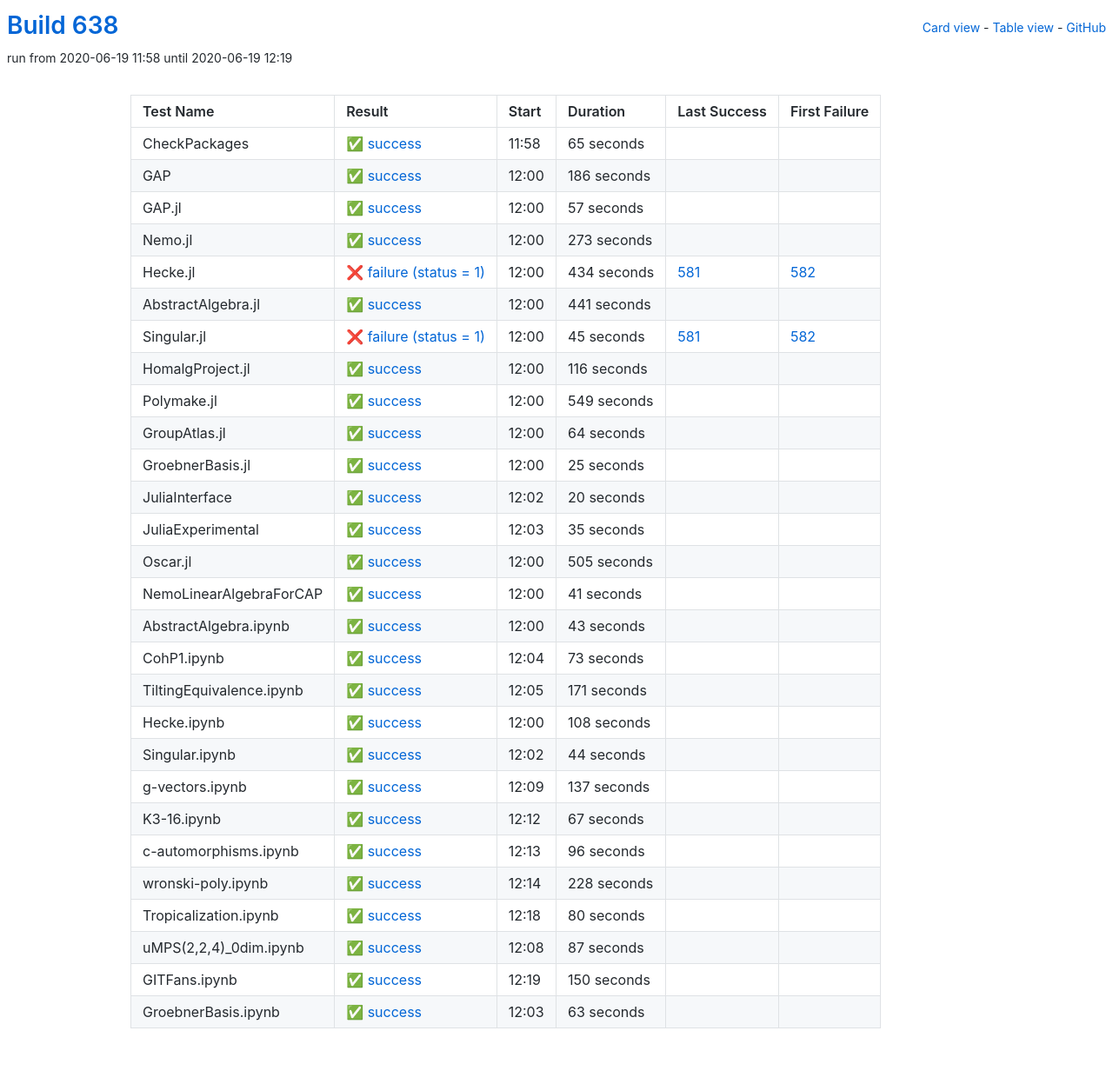
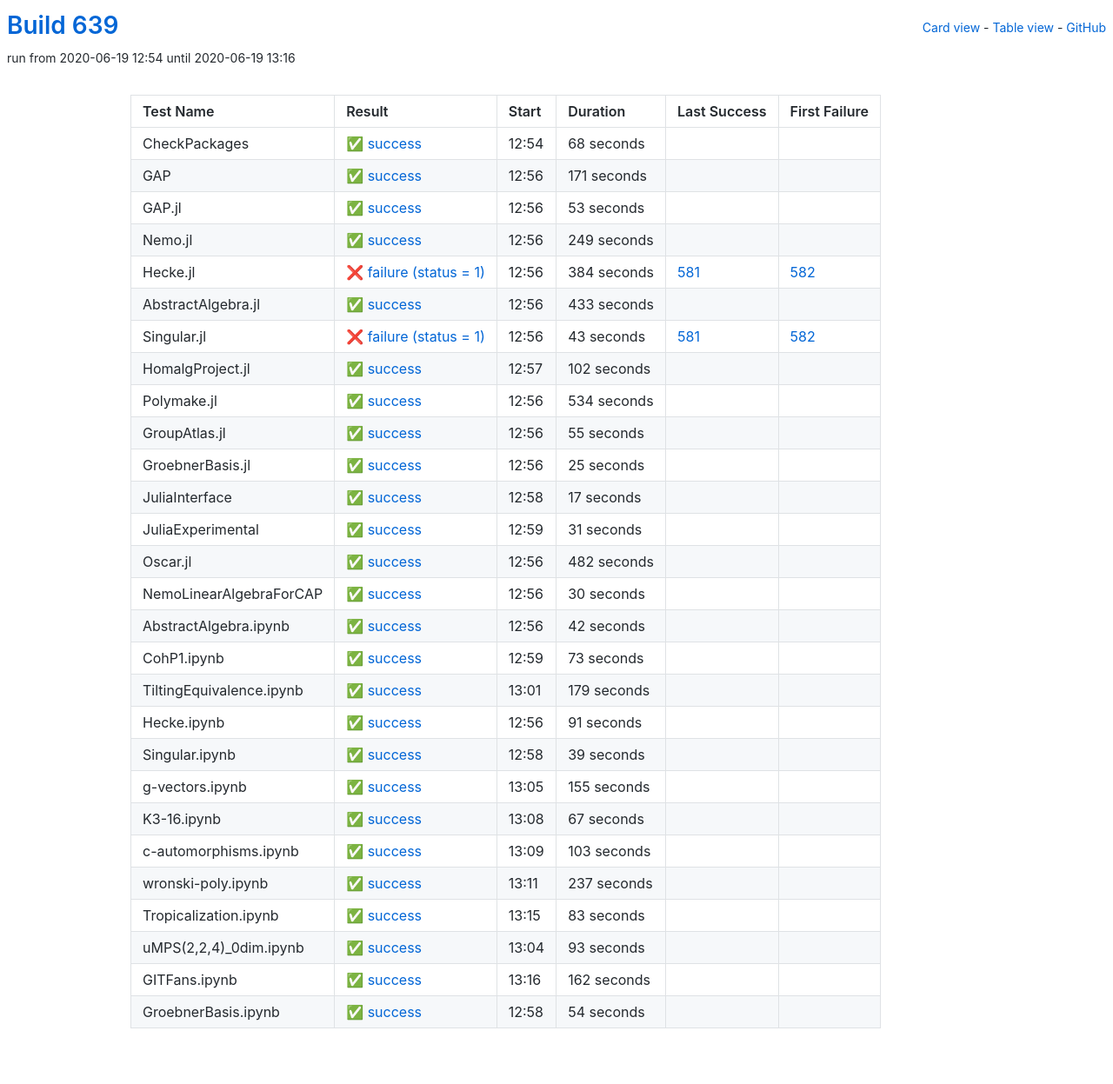
Before and after one commit to oscar-system/oscar-ci-status-1.4, a Jekyll site: the page built from table.html, in a window 1280 px wide. Shown: the whole page at 87% size. Built offline with Jekyll 4.4.1, drawn with Linux system fonts in a browser that asks for light colours.

Commit message:
Build #639

```diff
--- a/_data/ci.yml
+++ b/_data/ci.yml
@@ -1,6 +1,6 @@
 ---
-build: 638
-build_url: https://oscarci.mathematik.uni-kl.de/job/oscar-julia-1.4/638/
+build: 639
+build_url: https://oscarci.mathematik.uni-kl.de/job/oscar-julia-1.4/639/
 job: oscar-julia-1.4
 organization: oscar-system
 repo: oscar-ci-status-1.4
@@ -8,128 +8,128 @@ repourl: https://github.com/oscar-system/oscar-ci-status-1.4
 tests:
 - name: CheckPackages
   id: checkpackages
-  log: https://oscarci.mathematik.uni-kl.de/job/oscar-julia-1.4/638/artifact/logs/build-638/CheckPackages.log
-  start: 2020-06-19 11:58
+  log: https://oscarci.mathematik.uni-kl.de/job/oscar-julia-1.4/639/artifact/logs/build-639/CheckPackages.log
+  start: 2020-06-19 12:54
   success: true
   exitcode: 0
   status: success
-  duration: 65
+  duration: 68
   last_success: false
   last_success_url:
   first_failure: false
   first_failure_url:
 - name: GAP
   id: gap
-  log: https://oscarci.mathematik.uni-kl.de/job/oscar-julia-1.4/638/artifact/logs/build-638/GAP.log
-  start: 2020-06-19 12:00
+  log: https://oscarci.mathematik.uni-kl.de/job/oscar-julia-1.4/639/artifact/logs/build-639/GAP.log
+  start: 2020-06-19 12:56
   success: true
   exitcode: 0
   status: success
-  duration: 186
+  duration: 171
   last_success: false
   last_success_url:
   first_failure: false
   first_failure_url:
 - name: GAP.jl
   id: gap-jl
-  log: https://oscarci.mathematik.uni-kl.de/job/oscar-julia-1.4/638/artifact/logs/build-638/GAP.jl.log
-  start: 2020-06-19 12:00
+  log: https://oscarci.mathematik.uni-kl.de/job/oscar-julia-1.4/639/artifact/logs/build-639/GAP.jl.log
+  start: 2020-06-19 12:56
   success: true
   exitcode: 0
   status: success
-  duration: 57
+  duration: 53
   last_success: false
   last_success_url:
   first_failure: false
   first_failure_url:
 - name: Nemo.jl
   id: nemo-jl
-  log: https://oscarci.mathematik.uni-kl.de/job/oscar-julia-1.4/638/artifact/logs/build-638/Nemo.jl.log
-  start: 2020-06-19 12:00
+  log: https://oscarci.mathematik.uni-kl.de/job/oscar-julia-1.4/639/artifact/logs/build-639/Nemo.jl.log
+  start: 2020-06-19 12:56
   success: true
   exitcode: 0
   status: success
-  duration: 273
+  duration: 249
   last_success: false
   last_success_url:
   first_failure: false
   first_failure_url:
 - name: Hecke.jl
   id: hecke-jl
-  log: https://oscarci.mathematik.uni-kl.de/job/oscar-julia-1.4/638/artifact/logs/build-638/Hecke.jl.log
-  start: 2020-06-19 12:00
+  log: https://oscarci.mathematik.uni-kl.de/job/oscar-julia-1.4/639/artifact/logs/build-639/Hecke.jl.log
+  start: 2020-06-19 12:56
   success: false
   exitcode: 1
   status: failure
-  duration: 434
+  duration: 384
   last_success: 581
   last_success_url: https://oscarci.mathematik.uni-kl.de/job/oscar-julia-1.4/581/
   first_failure: 582
   first_failure_url: https://oscarci.mathematik.uni-kl.de/job/oscar-julia-1.4/582/
 - name: AbstractAlgebra.jl
   id: abstractalgebra-jl
-  log: https://oscarci.mathematik.uni-kl.de/job/oscar-julia-1.4/638/artifact/logs/build-638/AbstractAlgebra.jl.log
-  start: 2020-06-19 12:00
+  log: https://oscarci.mathematik.uni-kl.de/job/oscar-julia-1.4/639/artifact/logs/build-639/AbstractAlgebra.jl.log
+  start: 2020-06-19 12:56
   success: true
   exitcode: 0
   status: success
-  duration: 441
+  duration: 433
   last_success: false
   last_success_url:
   first_failure: false
   first_failure_url:
 - name: Singular.jl
   id: singular-jl
-  log: https://oscarci.mathematik.uni-kl.de/job/oscar-julia-1.4/638/artifact/logs/build-638/Singular.jl.log
-  start: 2020-06-19 12:00
+  log: https://oscarci.mathematik.uni-kl.de/job/oscar-julia-1.4/639/artifact/logs/build-639/Singular.jl.log
+  start: 2020-06-19 12:56
   success: false
   exitcode: 1
   status: failure
-  duration: 45
+  duration: 43
   last_success: 581
   last_success_url: https://oscarci.mathematik.uni-kl.de/job/oscar-julia-1.4/581/
   first_failure: 582
   first_failure_url: https://oscarci.mathematik.uni-kl.de/job/oscar-julia-1.4/582/
 - name: HomalgProject.jl
   id: homalgproject-jl
-  log: https://oscarci.mathematik.uni-kl.de/job/oscar-julia-1.4/638/artifact/logs/build-638/HomalgProject.jl.log
-  start: 2020-06-19 12:00
+  log: https://oscarci.mathematik.uni-kl.de/job/oscar-julia-1.4/639/artifact/logs/build-639/HomalgProject.jl.log
+  start: 2020-06-19 12:57
   success: true
   exitcode: 0
   status: success
-  duration: 116
+  duration: 102
   last_success: false
   last_success_url:
   first_failure: false
   first_failure_url:
 - name: Polymake.jl
   id: polymake-jl
-  log: https://oscarci.mathematik.uni-kl.de/job/oscar-julia-1.4/638/artifact/logs/build-638/Polymake.jl.log
-  start: 2020-06-19 12:00
+  log: https://oscarci.mathematik.uni-kl.de/job/oscar-julia-1.4/639/artifact/logs/build-639/Polymake.jl.log
+  start: 2020-06-19 12:56
   success: true
   exitcode: 0
   status: success
-  duration: 549
+  duration: 534
   last_success: false
   last_success_url:
   first_failure: false
   first_failure_url:
 - name: GroupAtlas.jl
   id: groupatlas-jl
-  log: https://oscarci.mathematik.uni-kl.de/job/oscar-julia-1.4/638/artifact/logs/build-638/GroupAtlas.jl.log
-  start: 2020-06-19 12:00
+  log: https://oscarci.mathematik.uni-kl.de/job/oscar-julia-1.4/639/artifact/logs/build-639/GroupAtlas.jl.log
+  start: 2020-06-19 12:56
   success: true
   exitcode: 0
   status: success
-  duration: 64
+  duration: 55
   last_success: false
   last_success_url:
   first_failure: false
   first_failure_url:
 - name: GroebnerBasis.jl
   id: groebnerbasis-jl
-  log: https://oscarci.mathematik.uni-kl.de/job/oscar-julia-1.4/638/artifact/logs/build-638/GroebnerBasis.jl.log
-  start: 2020-06-19 12:00
+  log: https://oscarci.mathematik.uni-kl.de/job/oscar-julia-1.4/639/artifact/logs/build-639/GroebnerBasis.jl.log
+  start: 2020-06-19 12:56
   success: true
   exitcode: 0
   status: success
@@ -140,68 +140,68 @@ tests:
   first_failure_url:
 - name: JuliaInterface
   id: juliainterface
-  log: https://oscarci.mathematik.uni-kl.de/job/oscar-julia-1.4/638/artifact/logs/build-638/JuliaInterface.log
-  start: 2020-06-19 12:02
+  log: https://oscarci.mathematik.uni-kl.de/job/oscar-julia-1.4/639/artifact/logs/build-639/JuliaInterface.log
+  start: 2020-06-19 12:58
   success: true
   exitcode: 0
   status: success
-  duration: 20
+  duration: 17
   last_success: false
   last_success_url:
   first_failure: false
   first_failure_url:
 - name: JuliaExperimental
   id: juliaexperimental
-  log: https://oscarci.mathematik.uni-kl.de/job/oscar-julia-1.4/638/artifact/logs/build-638/JuliaExperimental.log
-  start: 2020-06-19 12:03
+  log: https://oscarci.mathematik.uni-kl.de/job/oscar-julia-1.4/639/artifact/logs/build-639/JuliaExperimental.log
+  start: 2020-06-19 12:59
   success: true
   exitcode: 0
   status: success
-  duration: 35
+  duration: 31
   last_success: false
   last_success_url:
   first_failure: false
   first_failure_url:
 - name: Oscar.jl
   id: oscar-jl
-  log: https://oscarci.mathematik.uni-kl.de/job/oscar-julia-1.4/638/artifact/logs/build-638/Oscar.jl.log
-  start: 2020-06-19 12:00
+  log: https://oscarci.mathematik.uni-kl.de/job/oscar-julia-1.4/639/artifact/logs/build-639/Oscar.jl.log
+  start: 2020-06-19 12:56
   success: true
   exitcode: 0
   status: success
-  duration: 505
+  duration: 482
   last_success: false
   last_success_url:
   first_failure: false
   first_failure_url:
 - name: NemoLinearAlgebraForCAP
   id: nemolinearalgebraforcap
-  log: https://oscarci.mathematik.uni-kl.de/job/oscar-julia-1.4/638/artifact/logs/build-638/NemoLinearAlgebraForCAP.log
-  start: 2020-06-19 12:00
+  log: https://oscarci.mathematik.uni-kl.de/job/oscar-julia-1.4/639/artifact/logs/build-639/NemoLinearAlgebraForCAP.log
+  start: 2020-06-19 12:56
   success: true
   exitcode: 0
   status: success
-  duration: 41
+  duration: 30
   last_success: false
   last_success_url:
   first_failure: false
   first_failure_url:
 - name: AbstractAlgebra.ipynb
   id: abstractalgebra-ipynb
-  log: https://oscarci.mathematik.uni-kl.de/job/oscar-julia-1.4/638/artifact/logs/build-638/AbstractAlgebra.ipynb.log
-  start: 2020-06-19 12:00
+  log: https://oscarci.mathematik.uni-kl.de/job/oscar-julia-1.4/639/artifact/logs/build-639/AbstractAlgebra.ipynb.log
+  start: 2020-06-19 12:56
   success: true
   exitcode: 0
   status: success
-  duration: 43
+  duration: 42
   last_success: false
   last_success_url:
   first_failure: false
   first_failure_url:
 - name: CohP1.ipynb
   id: cohp1-ipynb
-  log: https://oscarci.mathematik.uni-kl.de/job/oscar-julia-1.4/638/artifact/logs/build-638/CohP1.ipynb.log
-  start: 2020-06-19 12:04
+  log: https://oscarci.mathematik.uni-kl.de/job/oscar-julia-1.4/639/artifact/logs/build-639/CohP1.ipynb.log
+  start: 2020-06-19 12:59
   success: true
   exitcode: 0
   status: success
@@ -212,56 +212,56 @@ tests:
   first_failure_url:
 - name: TiltingEquivalence.ipynb
   id: tiltingequivalence-ipynb
-  log: https://oscarci.mathematik.uni-kl.de/job/oscar-julia-1.4/638/artifact/logs/build-638/TiltingEquivalence.ipynb.log
-  start: 2020-06-19 12:05
+  log: https://oscarci.mathematik.uni-kl.de/job/oscar-julia-1.4/639/artifact/logs/build-639/TiltingEquivalence.ipynb.log
+  start: 2020-06-19 13:01
   success: true
   exitcode: 0
   status: success
-  duration: 171
+  duration: 179
   last_success: false
   last_success_url:
   first_failure: false
   first_failure_url:
 - name: Hecke.ipynb
   id: hecke-ipynb
-  log: https://oscarci.mathematik.uni-kl.de/job/oscar-julia-1.4/638/artifact/logs/build-638/Hecke.ipynb.log
-  start: 2020-06-19 12:00
+  log: https://oscarci.mathematik.uni-kl.de/job/oscar-julia-1.4/639/artifact/logs/build-639/Hecke.ipynb.log
+  start: 2020-06-19 12:56
   success: true
   exitcode: 0
   status: success
-  duration: 108
+  duration: 91
   last_success: false
   last_success_url:
   first_failure: false
   first_failure_url:
 - name: Singular.ipynb
   id: singular-ipynb
-  log: https://oscarci.mathematik.uni-kl.de/job/oscar-julia-1.4/638/artifact/logs/build-638/Singular.ipynb.log
-  start: 2020-06-19 12:02
+  log: https://oscarci.mathematik.uni-kl.de/job/oscar-julia-1.4/639/artifact/logs/build-639/Singular.ipynb.log
+  start: 2020-06-19 12:58
   success: true
   exitcode: 0
   status: success
-  duration: 44
+  duration: 39
   last_success: false
   last_success_url:
   first_failure: false
   first_failure_url:
 - name: g-vectors.ipynb
   id: g-vectors-ipynb
-  log: https://oscarci.mathematik.uni-kl.de/job/oscar-julia-1.4/638/artifact/logs/build-638/g-vectors.ipynb.log
-  start: 2020-06-19 12:09
+  log: https://oscarci.mathematik.uni-kl.de/job/oscar-julia-1.4/639/artifact/logs/build-639/g-vectors.ipynb.log
+  start: 2020-06-19 13:05
   success: true
   exitcode: 0
   status: success
-  duration: 137
+  duration: 155
   last_success: false
   last_success_url:
   first_failure: false
   first_failure_url:
 - name: K3-16.ipynb
   id: k3-16-ipynb
-  log: https://oscarci.mathematik.uni-kl.de/job/oscar-julia-1.4/638/artifact/logs/build-638/K3-16.ipynb.log
-  start: 2020-06-19 12:12
+  log: https://oscarci.mathematik.uni-kl.de/job/oscar-julia-1.4/639/artifact/logs/build-639/K3-16.ipynb.log
+  start: 2020-06-19 13:08
   success: true
   exitcode: 0
   status: success
@@ -272,72 +272,72 @@ tests:
   first_failure_url:
 - name: c-automorphisms.ipynb
   id: c-automorphisms-ipynb
-  log: https://oscarci.mathematik.uni-kl.de/job/oscar-julia-1.4/638/artifact/logs/build-638/c-automorphisms.ipynb.log
-  start: 2020-06-19 12:13
+  log: https://oscarci.mathematik.uni-kl.de/job/oscar-julia-1.4/639/artifact/logs/build-639/c-automorphisms.ipynb.log
+  start: 2020-06-19 13:09
   success: true
   exitcode: 0
   status: success
-  duration: 96
+  duration: 103
   last_success: false
   last_success_url:
   first_failure: false
   first_failure_url:
 - name: wronski-poly.ipynb
   id: wronski-poly-ipynb
-  log: https://oscarci.mathematik.uni-kl.de/job/oscar-julia-1.4/638/artifact/logs/build-638/wronski-poly.ipynb.log
-  start: 2020-06-19 12:14
+  log: https://oscarci.mathematik.uni-kl.de/job/oscar-julia-1.4/639/artifact/logs/build-639/wronski-poly.ipynb.log
+  start: 2020-06-19 13:11
   success: true
   exitcode: 0
   status: success
-  duration: 228
+  duration: 237
   last_success: false
   last_success_url:
   first_failure: false
   first_failure_url:
 - name: Tropicalization.ipynb
   id: tropicalization-ipynb
-  log: https://oscarci.mathematik.uni-kl.de/job/oscar-julia-1.4/638/artifact/logs/build-638/Tropicalization.ipynb.log
-  start: 2020-06-19 12:18
+  log: https://oscarci.mathematik.uni-kl.de/job/oscar-julia-1.4/639/artifact/logs/build-639/Tropicalization.ipynb.log
+  start: 2020-06-19 13:15
   success: true
   exitcode: 0
   status: success
-  duration: 80
+  duration: 83
   last_success: false
   last_success_url:
   first_failure: false
   first_failure_url:
 - name: uMPS(2,2,4)_0dim.ipynb
   id: umps-2-2-4-0dim-ipynb
-  log: https://oscarci.mathematik.uni-kl.de/job/oscar-julia-1.4/638/artifact/logs/build-638/uMPS-2-2-4-_0dim.ipynb.log
-  start: 2020-06-19 12:08
+  log: https://oscarci.mathematik.uni-kl.de/job/oscar-julia-1.4/639/artifact/logs/build-639/uMPS-2-2-4-_0dim.ipynb.log
+  start: 2020-06-19 13:04
   success: true
   exitcode: 0
   status: success
-  duration: 87
+  duration: 93
   last_success: false
   last_success_url:
   first_failure: false
   first_failure_url:
 - name: GITFans.ipynb
   id: gitfans-ipynb
-  log: https://oscarci.mathematik.uni-kl.de/job/oscar-julia-1.4/638/artifact/logs/build-638/GITFans.ipynb.log
-  start: 2020-06-19 12:19
+  log: https://oscarci.mathematik.uni-kl.de/job/oscar-julia-1.4/639/artifact/logs/build-639/GITFans.ipynb.log
+  start: 2020-06-19 13:16
   success: true
   exitcode: 0
   status: success
-  duration: 150
+  duration: 162
   last_success: false
   last_success_url:
   first_failure: false
   first_failure_url:
 - name: GroebnerBasis.ipynb
   id: groebnerbasis-ipynb
-  log: https://oscarci.mathematik.uni-kl.de/job/oscar-julia-1.4/638/artifact/logs/build-638/GroebnerBasis.ipynb.log
-  start: 2020-06-19 12:03
+  log: https://oscarci.mathematik.uni-kl.de/job/oscar-julia-1.4/639/artifact/logs/build-639/GroebnerBasis.ipynb.log
+  start: 2020-06-19 12:58
   success: true
   exitcode: 0
   status: success
-  duration: 63
+  duration: 54
   last_success: false
   last_success_url:
   first_failure: false
```
Also changed, not shown: README.md.
